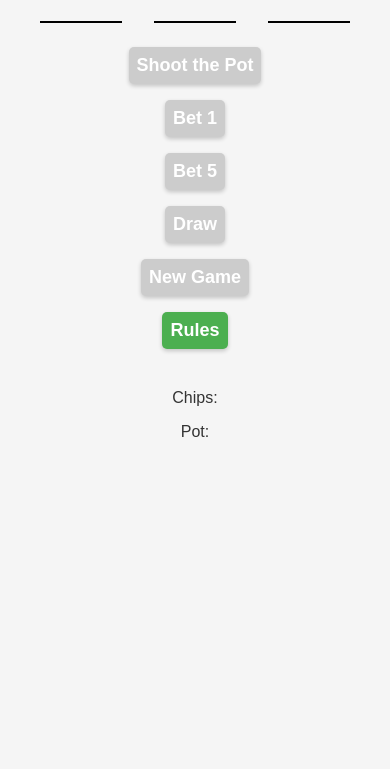
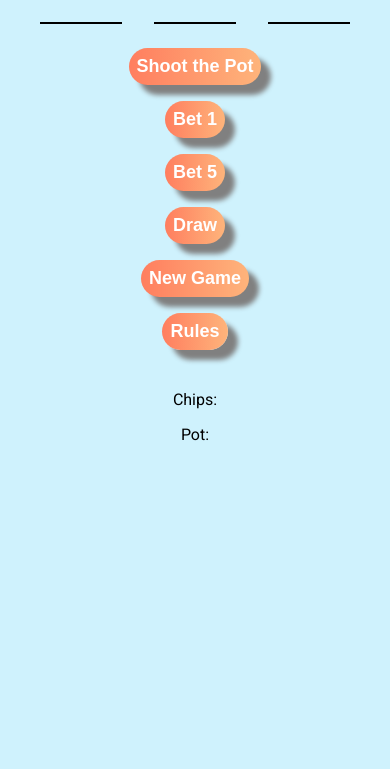
Before and after one commit to oscarpark0/Acey-Deucey, a plain HTML site: page index.html in a window 390 px wide. Shown: the part 75-844 px from the top of the page. Drawn offline with Linux system fonts and the light colour scheme; no server answers.

Commit message:
Update styles.css

```diff
--- a/styles.css
+++ b/styles.css
@@ -1,13 +1,15 @@
+@import url('https://fonts.googleapis.com/css2?family=Roboto:wght@400;700&display=swap');
+
 body {
-  font-family: Arial, sans-serif;
+  font-family: Roboto, cursive, sans-serif;
   display: grid;
   grid-template-rows: auto 1fr auto;
   height: 60vh;
   align-items: center;
   justify-content: center;
   margin: 0;
-  background-color: #f5f5f5;
-  color: #333;
+  background-color: #cff2fd;
+  color: #000000;
 }
 
 h1 {
@@ -34,6 +36,7 @@ h1 {
 .card img {
   width: 100%;
   height: auto;
+  border-radius: 15px;
 }
 
 /* Adding CSS for ace buttons */
@@ -88,17 +91,24 @@ tr:nth-child(even) {
 
 #controls button,
 #controls input {
-  flex-grow: 1;
-  margin: 0.5rem;
+  flex-grow: 0.1;
+  margin: 0.01rem;
+}
+
+#controls button:hover {
+  transform: scale(1.1);
 }
 
 #bet-input {
   padding: 0.5rem;
   min-width: 0;
-  max-width: 6%;
+  max-width: 3%;
 }
 
-
+#bet-buttons {
+  display: flex;
+  flex-direction: column;
+}
 
 #info {
   text-align: center;
@@ -149,7 +159,9 @@ tr:nth-child(even) {
     transition: all 0.3s ease;
     /* add this line to add a hover effect */
     box-shadow: 0 2px 4px rgba(0, 0, 0, 0.2);
-
+    background: linear-gradient(to right, #ff7e5f, #feb47b);
+    border-radius: 25px;
+    box-shadow: 10px 10px 5px grey;
   }
 
   #controls button:hover {
```
